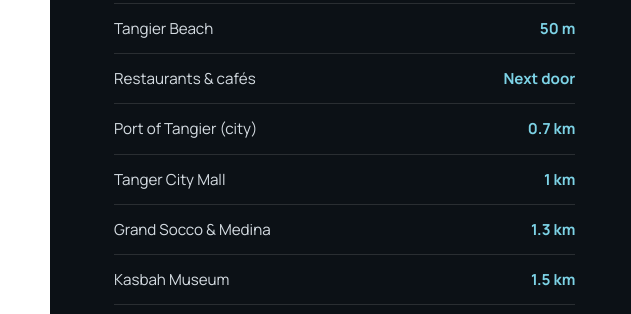
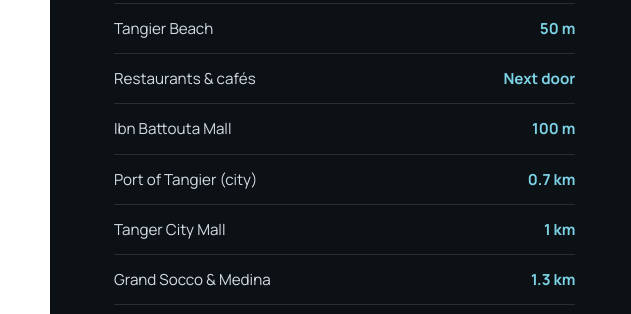
Before and after one commit to mouadamraji2020-star/HotelMiramar, a plain HTML site: page index.html in a window 1280 px wide. Shown: the part 6154-6468 px from the top of the page, 0-631 px from the left. Drawn offline with Linux system fonts and the light colour scheme.

Commit message:
Location: add Ibn Battouta Mall, 100 m
Co-Authored-By: Claude Sonnet 5.5 <noreply@anthropic.com>
Claude-Session: https://claude.ai/code/session_01UwzTTof3oVuRbgLnMhYEf4

```diff
--- a/index.html
+++ b/index.html
@@ -778,6 +778,7 @@
         <li><span data-i18n="d1">Tanja Marina Bay</span><span>20 m</span></li>
         <li><span data-i18n="d2">Tangier Beach</span><span>50 m</span></li>
         <li><span data-i18n="d10">Restaurants & cafés</span><span data-i18n="d10v">Next door</span></li>
+        <li><span data-i18n="d11">Ibn Battouta Mall</span><span>100 m</span></li>
         <li><span data-i18n="d3">Port of Tangier (city)</span><span>0.7 km</span></li>
         <li><span data-i18n="d7">Tanger City Mall</span><span>1 km</span></li>
         <li><span data-i18n="d4">Grand Socco & Medina</span><span>1.3 km</span></li>
@@ -917,7 +918,7 @@ const T = {
   a6:"Laundry",a6d:"Laundry and ironing on request.",
   a7:"Room service",a7d:"Enjoy a meal in the comfort of your room.",a9:"Minibar",a9d:"In every room.",a8:"24h security",a8d:"Key-card access and security cameras.",
   loc_eyebrow:"Location",loc_title:"In the heart of the Corniche",loc_p:"168 Avenue Mohamed VI, Tangier 90000 — the seafront boulevard with cafés, restaurants and the beach on your doorstep.",
-  d1:"Tanja Marina Bay",d2:"Tangier Beach",d3:"Port of Tangier (city)",d4:"Grand Socco & Medina",d5:"Tanger Ville train station",d5v:"~5 min drive",d6:"Ibn Battouta Airport",d7:"Tanger City Mall",d8:"Kasbah Museum",d9:"Cap Malabata",d10:"Restaurants & cafés",d10v:"Next door",
+  d1:"Tanja Marina Bay",d2:"Tangier Beach",d3:"Port of Tangier (city)",d4:"Grand Socco & Medina",d5:"Tanger Ville train station",d5v:"~5 min drive",d6:"Ibn Battouta Airport",d7:"Tanger City Mall",d8:"Kasbah Museum",d9:"Cap Malabata",d10:"Restaurants & cafés",d10v:"Next door",d11:"Ibn Battouta Mall",
   info_eyebrow:"Good to know",info_title:"Plan your stay",i1:"Arrival & departure",until12:"Until 12:00",breakfast:"Breakfast (not included)",
   i2:"House rules",p1:"Valid ID required at check-in",p2:"Pets are not allowed",p3:"Non-smoking rooms (designated smoking areas)",p4:"No alcohol served on site",
   i3:"Getting here",g1:"No on-site parking — public parking nearby",g2:"Taxis available 24/7 from the airport & port",g3:"Ask reception to arrange your transfer",
@@ -945,7 +946,7 @@ const T = {
   a6:"Blanchisserie",a6d:"Lavage et repassage sur demande.",
   a7:"Service en chambre",a7d:"Savourez un repas dans le confort de votre chambre.",a9:"Minibar",a9d:"Dans chaque chambre.",a8:"Sécurité 24h/24",a8d:"Accès par carte et caméras de sécurité.",
   loc_eyebrow:"Accès",loc_title:"Au cœur de la Corniche",loc_p:"168 avenue Mohamed VI, Tanger 90000 — le boulevard du front de mer, avec cafés, restaurants et la plage devant la porte.",
-  d1:"Tanja Marina Bay",d2:"Plage de Tanger",d3:"Port de Tanger Ville",d4:"Grand Socco & Médina",d5:"Gare Tanger Ville",d5v:"~5 min en voiture",d6:"Aéroport Ibn Battouta",d7:"Tanger City Mall",d8:"Musée de la Kasbah",d9:"Cap Malabata",d10:"Restaurants & cafés",d10v:"Juste à côté",
+  d1:"Tanja Marina Bay",d2:"Plage de Tanger",d3:"Port de Tanger Ville",d4:"Grand Socco & Médina",d5:"Gare Tanger Ville",d5v:"~5 min en voiture",d6:"Aéroport Ibn Battouta",d7:"Tanger City Mall",d8:"Musée de la Kasbah",d9:"Cap Malabata",d10:"Restaurants & cafés",d10v:"Juste à côté",d11:"Centre commercial Ibn Battouta",
   info_eyebrow:"Bon à savoir",info_title:"Préparez votre séjour",i1:"Arrivée & départ",until12:"Jusqu'à 12h00",breakfast:"Petit-déjeuner (non inclus)",
   i2:"Règlement",p1:"Pièce d'identité exigée à l'arrivée",p2:"Animaux non admis",p3:"Chambres non-fumeurs (espaces fumeurs dédiés)",p4:"Pas d'alcool servi sur place",
   i3:"Venir à l'hôtel",g1:"Pas de parking sur place — parkings publics à proximité",g2:"Taxis 24h/24 depuis l'aéroport et le port",g3:"Demandez à la réception d'organiser votre transfert",
@@ -973,7 +974,7 @@ const T = {
   a6:"خدمة الغسيل",a6d:"غسيل وكي عند الطلب.",
   a7:"خدمة الغرف",a7d:"استمتع بوجبتك في راحة غرفتك.",a9:"ميني بار",a9d:"في كل غرفة.",a8:"أمن 24/24",a8d:"دخول بالبطاقة وكاميرات مراقبة.",
   loc_eyebrow:"الموقع",loc_title:"في قلب الكورنيش",loc_p:"168 شارع محمد السادس، طنجة 90000 — شارع الواجهة البحرية بمقاهيه ومطاعمه والشاطئ أمام الباب.",
-  d1:"مارينا طنجة",d2:"شاطئ طنجة",d3:"ميناء طنجة المدينة",d4:"السوق الكبير والمدينة القديمة",d5:"محطة قطار طنجة المدينة",d5v:"~5 دقائق بالسيارة",d6:"مطار ابن بطوطة",d7:"طنجة سيتي مول",d8:"متحف القصبة",d9:"رأس مالاباطا",d10:"مطاعم ومقاهٍ",d10v:"بجوار الفندق",
+  d1:"مارينا طنجة",d2:"شاطئ طنجة",d3:"ميناء طنجة المدينة",d4:"السوق الكبير والمدينة القديمة",d5:"محطة قطار طنجة المدينة",d5v:"~5 دقائق بالسيارة",d6:"مطار ابن بطوطة",d7:"طنجة سيتي مول",d8:"متحف القصبة",d9:"رأس مالاباطا",d10:"مطاعم ومقاهٍ",d10v:"بجوار الفندق",d11:"مول ابن بطوطة",
   info_eyebrow:"معلومات مفيدة",info_title:"خطط لإقامتك",i1:"الوصول والمغادرة",until12:"حتى 12:00",breakfast:"الفطور (غير مشمول)",
   i2:"قواعد الفندق",p1:"بطاقة هوية سارية عند الوصول",p2:"لا يُسمح بالحيوانات الأليفة",p3:"غرف لغير المدخنين (أماكن مخصصة للتدخين)",p4:"لا تُقدَّم المشروبات الكحولية",
   i3:"الوصول إلى الفندق",g1:"لا يوجد موقف خاص — مواقف عامة قريبة",g2:"سيارات أجرة 24/24 من المطار والميناء",g3:"اطلب من الاستقبال ترتيب نقلك",
```
Also changed, not shown: 1 other file.
